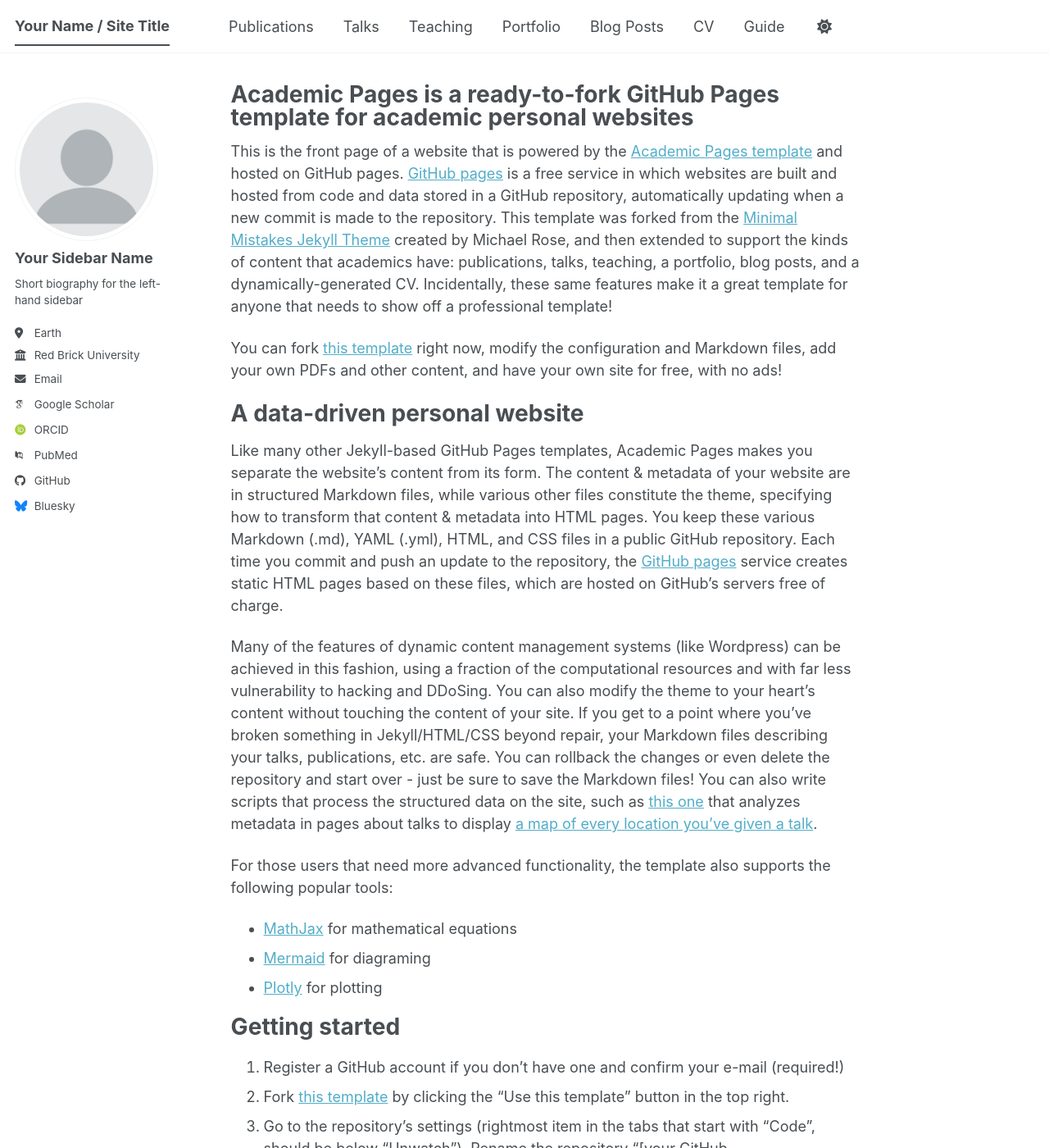
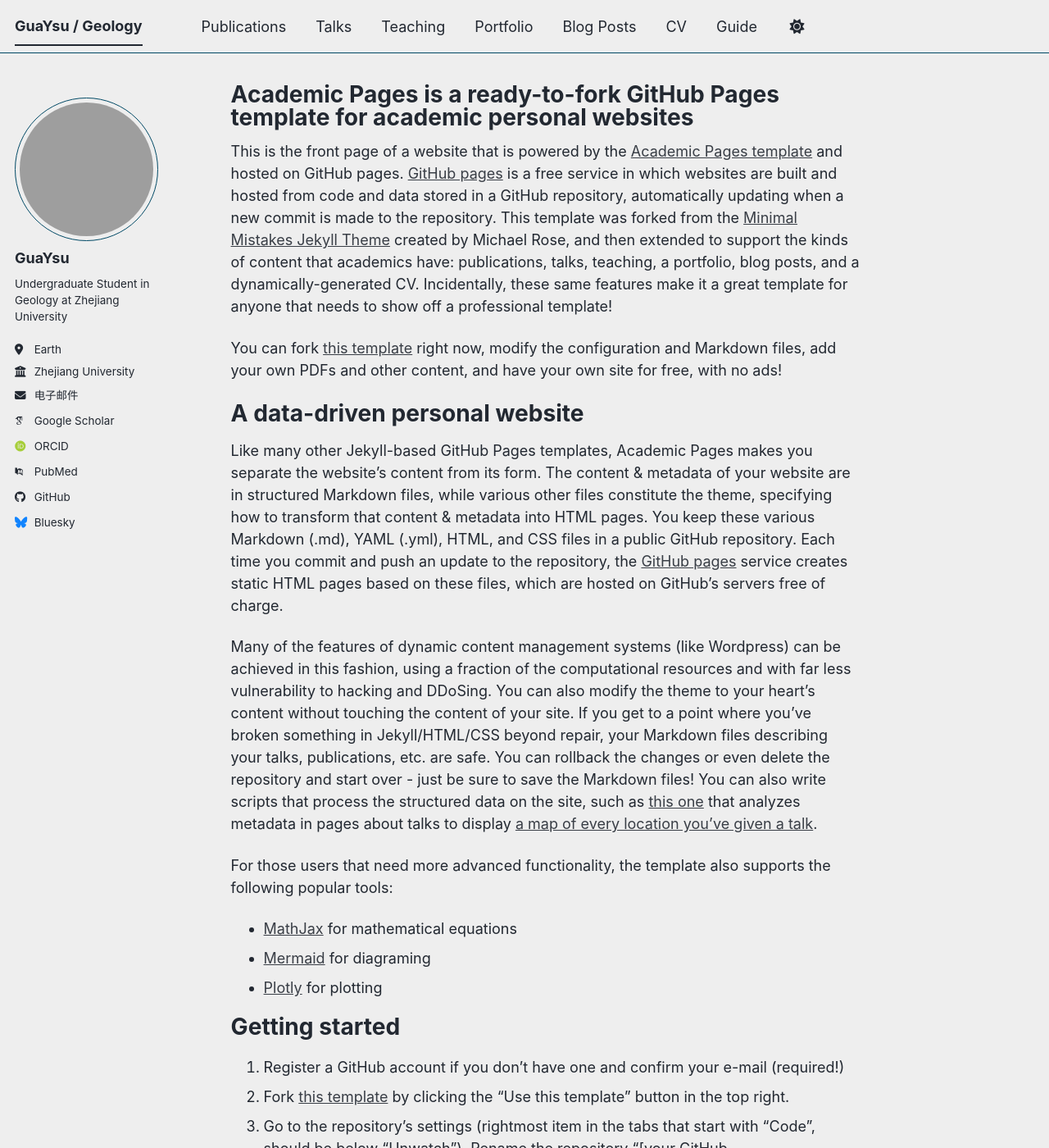
Before and after one commit to GuaYsu/guaysu.github.io, a Jekyll site: the page built from _pages/about.md, in a window 1280 px wide and 1400 px high. Shown: the whole window at 82% size. Built offline with Jekyll 4.4.1, drawn with Linux system fonts in a browser that asks for light colours; some web fonts are replaced; a script bundle is joined from its source files by our own code; library files that are not in the unit come from our copies; some of the changed text lies outside the part shown; grey boxes are pictures that could not be loaded.

Commit message:
Update _config.yml

```diff
--- a/_config.yml
+++ b/_config.yml
@@ -7,12 +7,12 @@
 # server process.
 
 # Basic Site Settings
-locale                   : "en-US"
-site_theme               : "default" # The available themes options are "default", "air", "sunrise", "mint", "dirt" and "contrast"
-title                    : "Your Name / Site Title"
+locale                   : "zh-CN"
+site_theme               : "air" # The available themes options are "default", "air", "sunrise", "mint", "dirt" and "contrast"
+title                    : "GuaYsu / Geology"
 title_separator          : "-"
-name                     : &name "Your Name"
-description              : &description "Your Name's academic portfolio"   # Update this with a general description of your site, this is the default if not overridden by a page
+name                     : &name "GuaYsu"
+description              : &description "Undergraduate Student in Geology at Zhejiang University"   # Update this with a general description of your site, this is the default if not overridden by a page
 url                      : https://guaysu.github.io # The base hostname & protocol for your site e.g. "https://[your GitHub username].github.io",
                                                            # or if you already have some other page hosted on Github then use "https://[your GitHub username].github.io/[Your Repo Name]"
 baseurl                  : "" # the subpath of your site, e.g. "/blog"
@@ -23,12 +23,12 @@
 #               Additional customization can be done by editing /_includes/author-profile.html
 author:
   # Biographic information
-  avatar           : "profile.png"
-  name             : "Your Sidebar Name"
+  avatar           : "https://avatars.githubusercontent.com/u/44943784"
+  name             : "GuaYsu"
   pronouns         : # example: "she/her"
-  bio              : "Short biography for the left-hand sidebar"
+  bio              : "Undergraduate Student in Geology at Zhejiang University"
   location         : "Earth"
-  employer         : "Red Brick University"
+  employer         : "Zhejiang University"
   uri              : # URL
   email            : "none@example.org"
 
```
